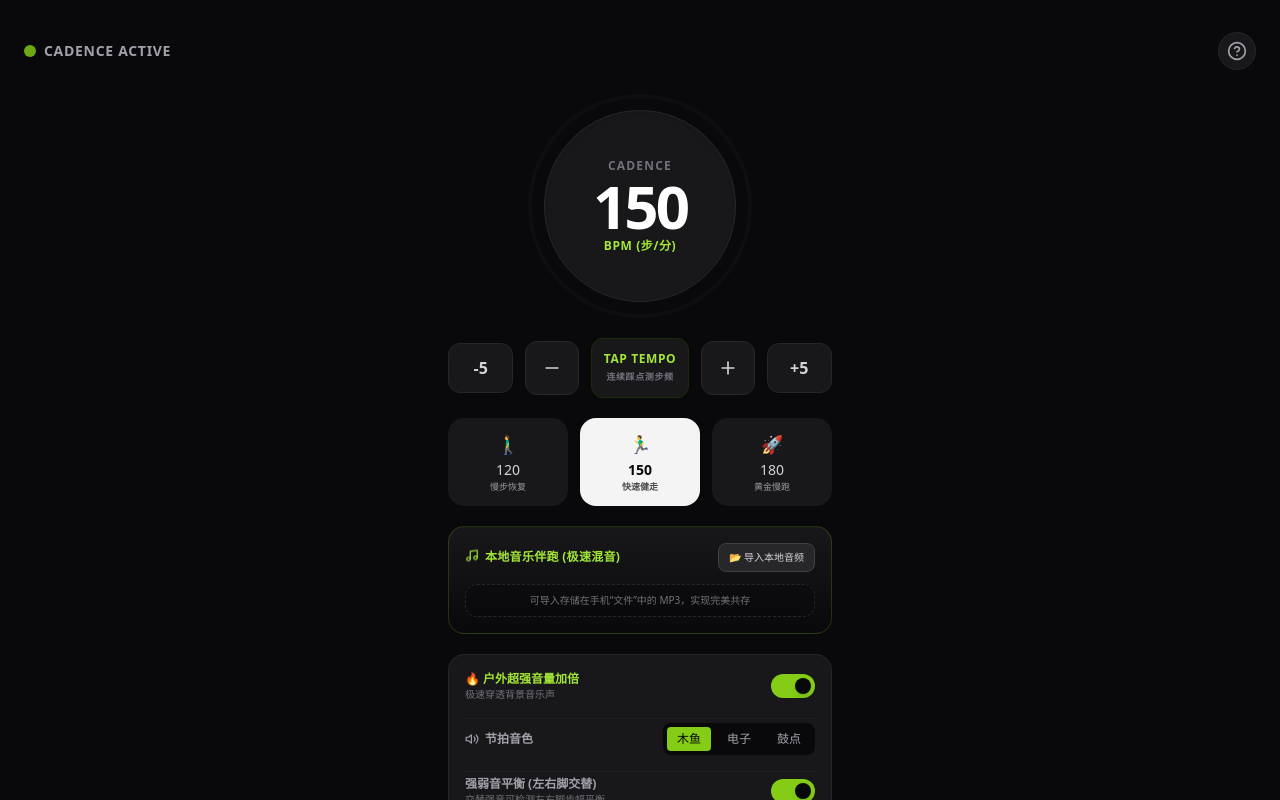
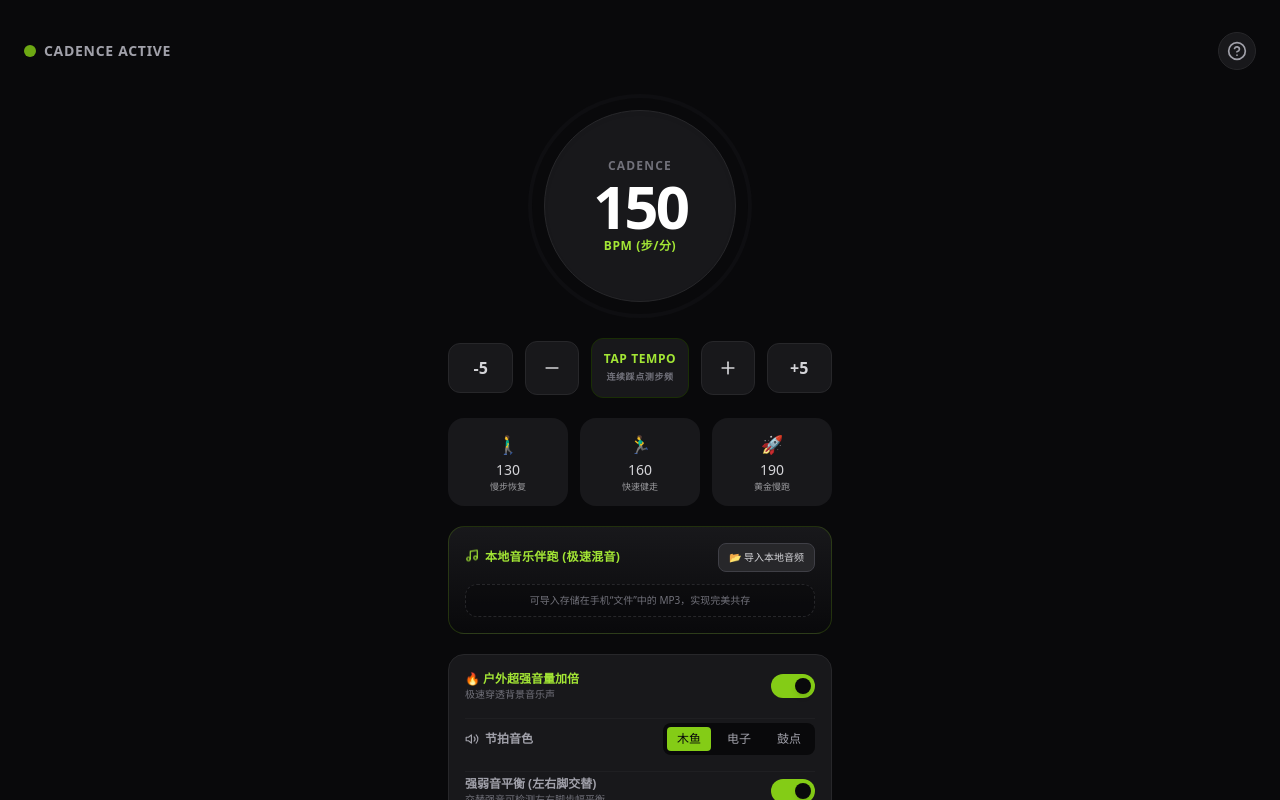
Before and after one commit to montaignezhang009/cadence-metronome-2, a React (Vite) app: page / in a window 1280 px wide. Shown: the top 800 px of the page. Built offline with nearby package versions, Linux system fonts and the light colour scheme.

Commit message:
Refactor sound synthesis parameters and BPM settings

```diff
--- a/src/App.jsx
+++ b/src/App.jsx
@@ -11,8 +11,34 @@ const writeString = (view, offset, string) => {
 // --- 外部辅助函数：实时在内存中合成高穿透力的节拍波形 ---
 const synthesizeTickToBuffer = (channelData, sampleRate, startIndex, type, isAccent, boost) => {
   if (type === 'wood') {
-    // 传统木鱼清脆敲击声 - 双正弦波叠加模拟空腔木质共鸣，配合双曲正切软饱和，音色更加温润、真实、古朴
-    const duration = 0.08; // 80ms 爆破木鱼声，略微延长余音使其更自然、丰满
+    // 木鱼音色 - 纯净高频电子脉冲波，施加软限幅，作为默认清脆敲击节拍
+    const duration = 0.04;
+    const numSamples = Math.floor(duration * sampleRate);
+    for (let i = 0; i < numSamples; i++) {
+      const t = i / sampleRate;
+      const amp = Math.exp(-t / 0.008) * (isAccent ? 0.6 : 0.35) * boost;
+      const freq = isAccent ? 1900 : 1500;
+      const rawSample = Math.sin(2 * Math.PI * freq * t) * amp;
+      channelData[startIndex + i] = Math.tanh(rawSample);
+    }
+  } else if (type === 'drum') {
+    // 动感低沉鼓点 - 适合跑步重低音
+    const duration = 0.12;
+    const numSamples = Math.floor(duration * sampleRate);
+    for (let i = 0; i < numSamples; i++) {
+      const t = i / sampleRate;
+      const amp = Math.exp(-t / 0.03) * (isAccent ? 1.0 : 0.65) * boost;
+      const fStart = isAccent ? 140 : 100;
+      const fEnd = 30;
+      const tau_f = 0.04;
+      const phase = 2 * Math.PI * (fEnd * t - (fStart - fEnd) * tau_f * (Math.exp(-t / tau_f) - 1));
+      const rawSine = Math.sin(phase);
+      const triangle = (2 / Math.PI) * Math.asin(rawSine);
+      channelData[startIndex + i] = Math.tanh(triangle * amp);
+    }
+  } else {
+    // 电子音色 - 双正弦波叠加模拟空腔共鸣，配合双曲正切软饱和，温润饱满的敲击声
+    const duration = 0.08; // 80ms 爆破敲击声，略微延长余音使其更自然、丰满
     const numSamples = Math.floor(duration * sampleRate);
     for (let i = 0; i < numSamples; i++) {
       const t = i / sampleRate;
@@ -31,32 +57,6 @@ const synthesizeTickToBuffer = (channelData, sampleRate, startIndex, type, isAcc
 
       // 混合基音与空气腔共振，并使用 Math.tanh 进行模拟软饱和，100% 消除硬剪切毛刺，保留松木打击弹性
       const rawSample = (fundamental + 0.18 * resonance) * amp;
-      channelData[startIndex + i] = Math.tanh(rawSample);
-    }
-  } else if (type === 'drum') {
-    // 动感低沉鼓点 - 适合跑步重低音
-    const duration = 0.12;
-    const numSamples = Math.floor(duration * sampleRate);
-    for (let i = 0; i < numSamples; i++) {
-      const t = i / sampleRate;
-      const amp = Math.exp(-t / 0.03) * (isAccent ? 1.0 : 0.65) * boost;
-      const fStart = isAccent ? 140 : 100;
-      const fEnd = 30;
-      const tau_f = 0.04;
-      const phase = 2 * Math.PI * (fEnd * t - (fStart - fEnd) * tau_f * (Math.exp(-t / tau_f) - 1));
-      const rawSine = Math.sin(phase);
-      const triangle = (2 / Math.PI) * Math.asin(rawSine);
-      channelData[startIndex + i] = Math.tanh(triangle * amp);
-    }
-  } else {
-    // 电子滴答音 - 纯净高频电子脉冲波，同样施加软限幅
-    const duration = 0.04;
-    const numSamples = Math.floor(duration * sampleRate);
-    for (let i = 0; i < numSamples; i++) {
-      const t = i / sampleRate;
-      const amp = Math.exp(-t / 0.008) * (isAccent ? 0.6 : 0.35) * boost;
-      const freq = isAccent ? 1900 : 1500;
-      const rawSample = Math.sin(2 * Math.PI * freq * t) * amp;
       channelData[startIndex + i] = Math.tanh(rawSample);
     }
   }
@@ -582,33 +582,33 @@ export default function App() {
         {/* 快速预设模式按钮 - 大块设计利于盲操作 */}
         <div className="w-full max-w-sm grid grid-cols-3 gap-3 mb-5">
           <button
-            onClick={() => { setBpm(120); updateMediaSessionBpm(120); }}
+            onClick={() => { setBpm(130); updateMediaSessionBpm(130); }}
             className={`p-3 rounded-2xl flex flex-col items-center transition ${
-              bpm === 120 ? 'bg-zinc-100 text-zinc-950 font-bold' : 'bg-zinc-900 text-zinc-300 hover:bg-zinc-850'
+              bpm === 130 ? 'bg-zinc-100 text-zinc-950 font-bold' : 'bg-zinc-900 text-zinc-300 hover:bg-zinc-850'
             }`}
           >
             <span className="text-lg">🚶‍♂️</span>
-            <span className="text-sm mt-0.5">120</span>
+            <span className="text-sm mt-0.5">130</span>
             <span className="text-[9px] opacity-70">慢步恢复</span>
           </button>
           <button
-            onClick={() => { setBpm(150); updateMediaSessionBpm(150); }}
+            onClick={() => { setBpm(160); updateMediaSessionBpm(160); }}
             className={`p-3 rounded-2xl flex flex-col items-center transition ${
-              bpm === 150 ? 'bg-zinc-100 text-zinc-950 font-bold' : 'bg-zinc-900 text-zinc-300 hover:bg-zinc-850'
+              bpm === 160 ? 'bg-zinc-100 text-zinc-950 font-bold' : 'bg-zinc-900 text-zinc-300 hover:bg-zinc-850'
             }`}
           >
             <span className="text-lg">🏃‍♂️</span>
-            <span className="text-sm mt-0.5">150</span>
+            <span className="text-sm mt-0.5">160</span>
             <span className="text-[9px] opacity-70">快速健走</span>
           </button>
           <button
-            onClick={() => { setBpm(180); updateMediaSessionBpm(180); }}
+            onClick={() => { setBpm(190); updateMediaSessionBpm(190); }}
             className={`p-3 rounded-2xl flex flex-col items-center transition ${
-              bpm === 180 ? 'bg-zinc-100 text-zinc-950 font-bold' : 'bg-zinc-900 text-zinc-300 hover:bg-zinc-850'
+              bpm === 190 ? 'bg-zinc-100 text-zinc-950 font-bold' : 'bg-zinc-900 text-zinc-300 hover:bg-zinc-850'
             }`}
           >
             <span className="text-lg">🚀</span>
-            <span className="text-sm mt-0.5">180</span>
+            <span className="text-sm mt-0.5">190</span>
             <span className="text-[9px] opacity-70">黄金慢跑</span>
           </button>
         </div>
```
